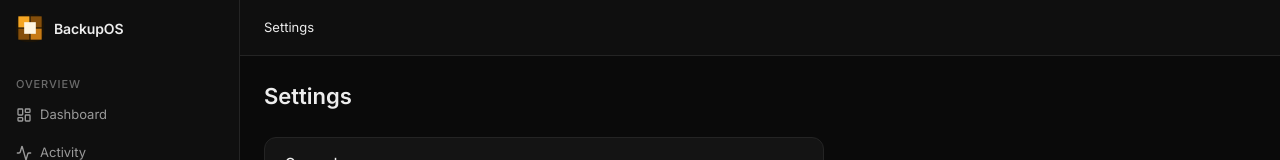
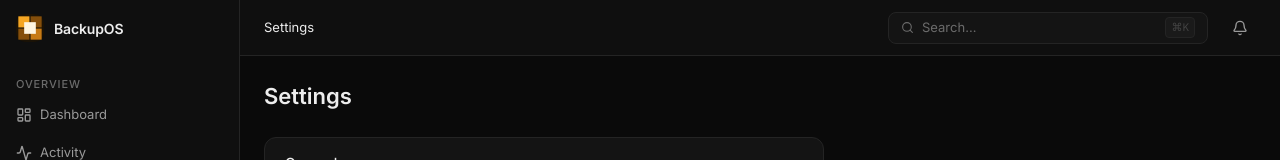
Before and after one commit to dariusvorster/backupos, a Next.js app in the folder apps/web/: page /settings in a window 1280 px wide. Shown: the top 160 px of the page. Built offline with nearby package versions, Linux system fonts and the light colour scheme.

Commit message:
feat: topbar — search pill + notification bell

```diff
--- a/apps/web/components/topbar.tsx
+++ b/apps/web/components/topbar.tsx
@@ -1,14 +1,32 @@
 'use client'
 
 import { usePathname } from 'next/navigation'
+import { Search, Bell } from 'lucide-react'
+
+const LABELS: Record<string, string> = {
+  dashboard:    'Dashboard',
+  activity:     'Activity',
+  jobs:         'Jobs',
+  schedules:    'Schedules',
+  snapshots:    'Snapshots',
+  agents:       'Agents',
+  repositories: 'Repositories',
+  monitors:     'Monitors',
+  restore:      'Restore specs',
+  runs:         'Restore runs',
+  alerts:       'Alerts',
+  audit:        'Audit log',
+  settings:     'Settings',
+  new:          'New',
+}
 
 function buildBreadcrumb(pathname: string): { label: string; href: string }[] {
-  const segments = pathname.replace(/^\//, '').split('/')
+  const segments = pathname.replace(/^\//, '').split('/').filter(Boolean)
   const crumbs: { label: string; href: string }[] = []
   let path = ''
   for (const seg of segments) {
     path += `/${seg}`
-    const label = seg.charAt(0).toUpperCase() + seg.slice(1).replace(/-/g, ' ')
+    const label = LABELS[seg] ?? seg.charAt(0).toUpperCase() + seg.slice(1).replace(/-/g, ' ')
     crumbs.push({ label, href: path })
   }
   return crumbs
@@ -23,15 +41,12 @@ export function Topbar() {
       height: 56,
       backgroundColor: 'var(--bg2)',
       borderBottom: '1px solid var(--border)',
-      display: 'flex',
-      alignItems: 'center',
-      padding: '0 24px',
-      gap: 8,
-      flexShrink: 0,
+      display: 'flex', alignItems: 'center',
+      padding: '0 24px', gap: 16, flexShrink: 0,
     }}>
-      <nav style={{ display: 'flex', alignItems: 'center', gap: 4, fontSize: 13 }}>
+      <nav style={{ display: 'flex', alignItems: 'center', gap: 4, fontSize: 13, minWidth: 0, flex: 1 }}>
         {crumbs.map((crumb, i) => (
-          <span key={crumb.href} style={{ display: 'flex', alignItems: 'center', gap: 4 }}>
+          <span key={crumb.href} style={{ display: 'flex', alignItems: 'center', gap: 4, whiteSpace: 'nowrap' }}>
             {i > 0 && <span style={{ color: 'var(--fg-faint)' }}>/</span>}
             <span style={{ color: i === crumbs.length - 1 ? 'var(--fg)' : 'var(--fg-mute)' }}>
               {crumb.label}
@@ -39,6 +54,38 @@ export function Topbar() {
           </span>
         ))}
       </nav>
+
+      <div style={{
+        width: 320, flexShrink: 0,
+        display: 'flex', alignItems: 'center', gap: 8,
+        backgroundColor: 'var(--surf)',
+        border: '1px solid var(--border)',
+        borderRadius: 'var(--radius-sm)',
+        padding: '0 12px', height: 32, cursor: 'text',
+      }}>
+        <Search size={13} color="var(--fg-dim)" />
+        <span style={{ fontSize: 13, color: 'var(--fg-dim)', flex: 1 }}>Search…</span>
+        <kbd style={{
+          fontSize: 11, color: 'var(--fg-faint)',
+          backgroundColor: 'var(--surf2)',
+          border: '1px solid var(--border)',
+          borderRadius: 4, padding: '1px 5px',
+          fontFamily: 'var(--font-mono)',
+        }}>⌘K</kbd>
+      </div>
+
+      <button
+        title="Notifications"
+        style={{
+          display: 'flex', alignItems: 'center', justifyContent: 'center',
+          width: 32, height: 32,
+          borderRadius: 'var(--radius-sm)',
+          color: 'var(--fg-mute)',
+          background: 'none', border: 'none', cursor: 'pointer',
+        }}
+      >
+        <Bell size={16} />
+      </button>
     </header>
   )
 }
```
